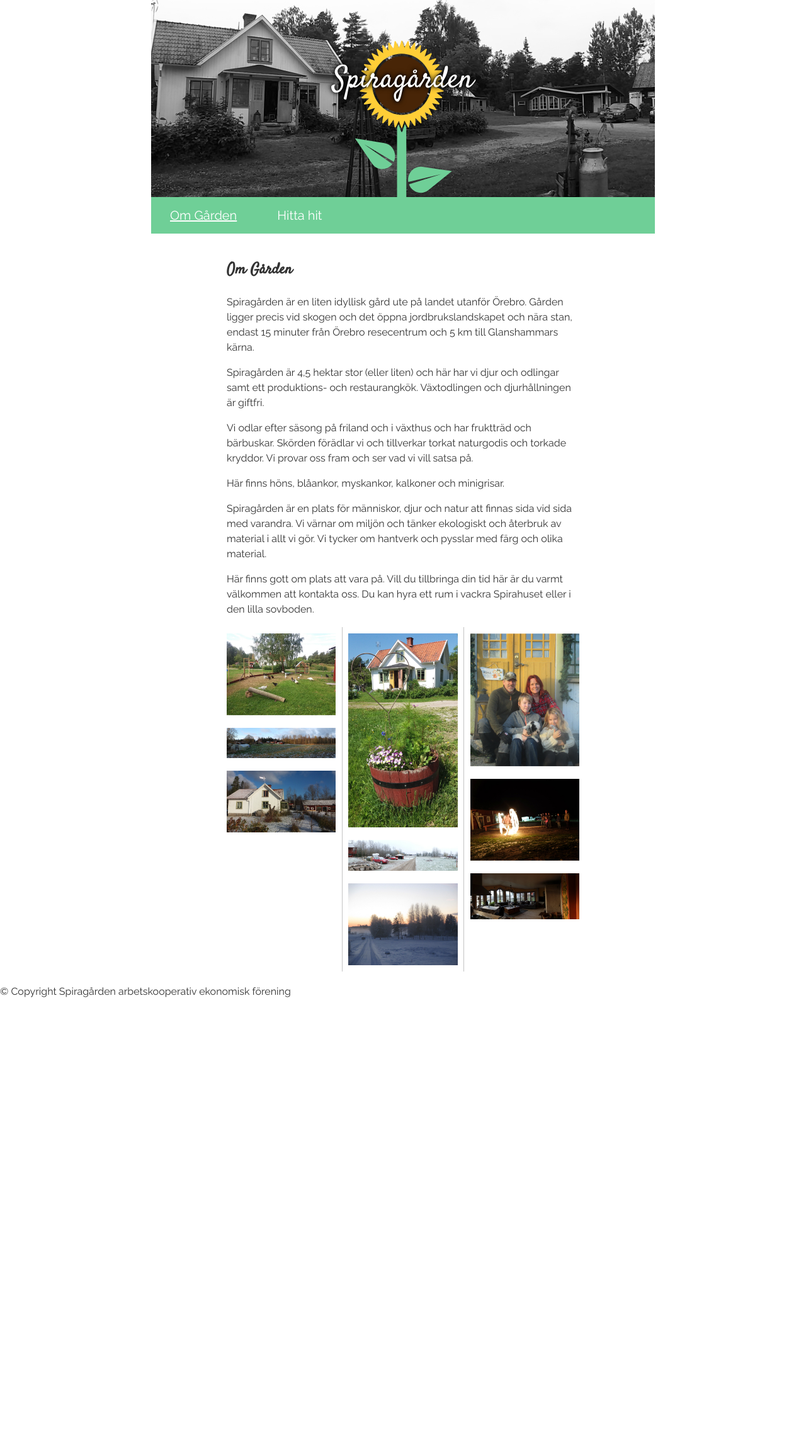
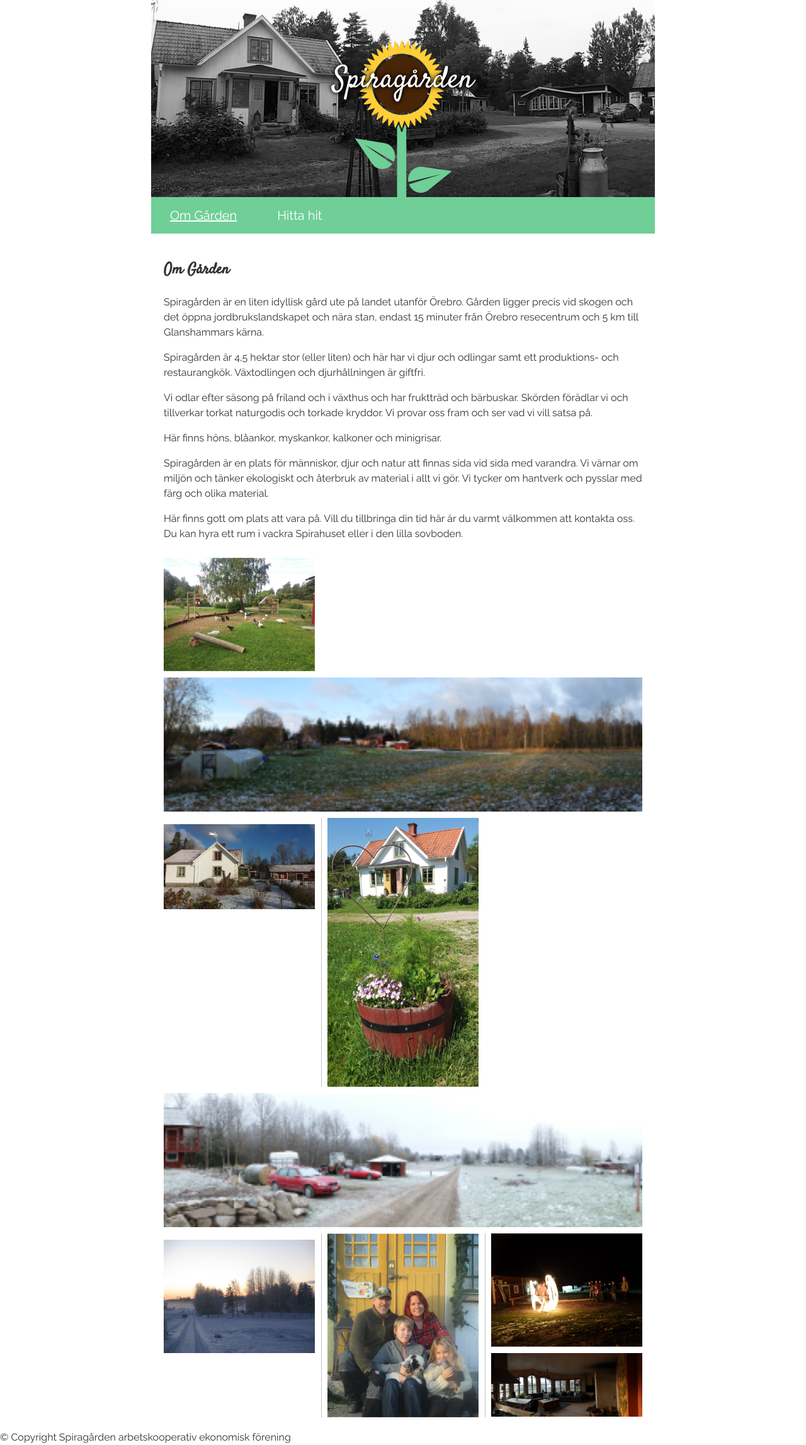
Before and after one commit to jeremistadler/spiragarden-web, a Jekyll site: the page built from index.md, in a window 1280 px wide. Shown: the whole page at 63% size. Built offline with Jekyll 4.4.1, drawn with Linux system fonts in a browser that asks for light colours; before the commit the page ends 1587 px from its top, so only the background shows below that.

Commit message:
Fix full width styles

```diff
--- a/assets/css/style.css
+++ b/assets/css/style.css
@@ -168,7 +168,7 @@ li {
 }
 
 .content {
-  max-width: 600px;
+  max-width: 800px;
   background-color: #fff;
   margin: auto;
   padding: 20px;
@@ -187,10 +187,10 @@ li {
 }
 
 .masonry .item {
-  display: inline-block;
+  /* display: inline-block; */
   padding: 0;
   margin: 10px 0;
-  width: 100%;
+  /* width: 100%; */
   box-sizing: border-box;
   -moz-box-sizing: border-box;
   -webkit-box-sizing: border-box;
```
